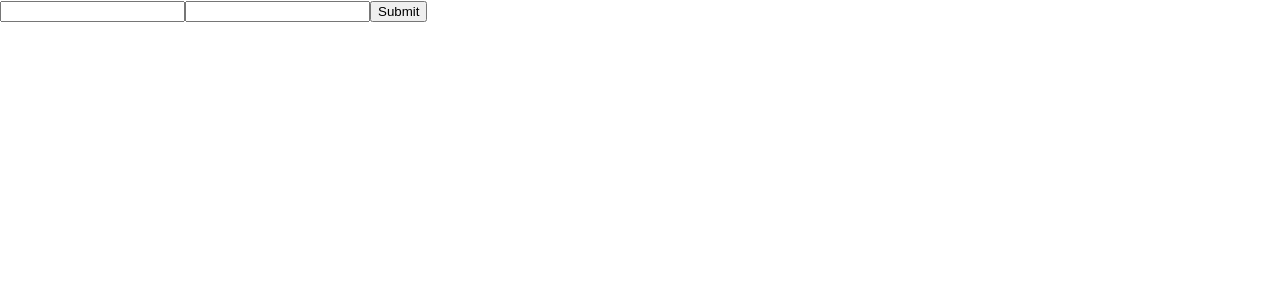
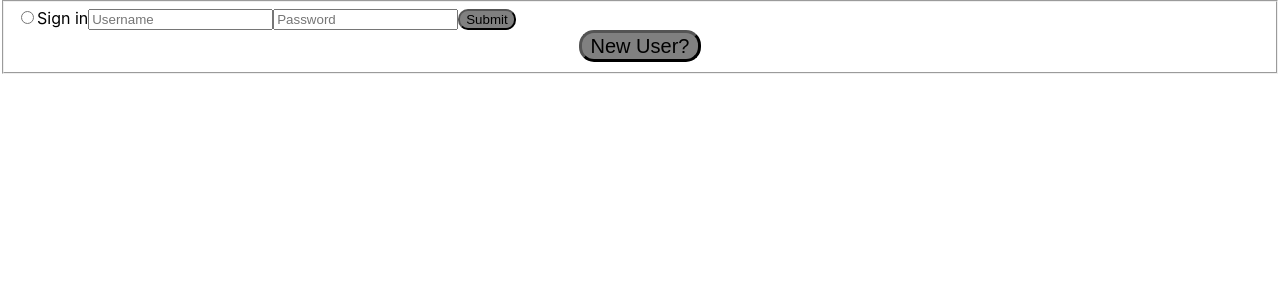
Before and after one commit to rrrachelrrr/catfe-frontend, a React (Create React App) app: page / in a window 1280 px wide. Shown: the top 300 px of the page. Built offline with nearby package versions, Linux system fonts and the light colour scheme; no server answers.

Commit message:
css and create user on front page

```diff
--- /dev/null
+++ b/src/Stylesheets/frontpage.scss
@@ -0,0 +1,101 @@
+// $color-body: #FFCCCC;
+// $color-accent: black;
+// $color-input: #fff;
+//
+// // colors
+//
+//
+// //    fix position radio input off-canvas
+// input[type="radio"] {
+//     position: absolute;
+//     left: -100px;
+// }
+//
+// //    style input fields (note hidden by default)
+// input:not([type="radio"]) {
+//     appearance: none;
+//     background-color: $color-input;
+//     display: block;
+//     transition: 300ms ease;
+//     border-radius: 7px;
+//     border: 0;
+//     max-height: 0;
+//     margin: 0;
+//     padding: 0 10px;
+//     overflow: hidden;
+//     width: 250px;
+//     opacity: 0;
+//     font-size: 16px;
+//     text-align: center;
+//     outline: 0;
+// }
+//
+// //    show input based on radio selection
+// [id="sign-in"]:checked ~ input.sign-in{
+//     max-height: 40px;
+//     padding: 10px;
+//     margin: 10px 0;
+//     opacity: 1;
+// }
+//
+//
+// //    submit button
+// button {
+//     width: 250px;
+//     height: 40px;
+//     border-radius: 7px;
+//     background-color: $color-accent;
+//     font-size: 0;
+//     &:before { font-size: 16px; }
+// }
+//
+// //    show botton text based on radio selection
+// [id="sign-in"]:checked ~ button:before { content: 'Sign In'; }
+//
+//
+// //
+// label {
+//     position: relative;
+//     display: inline-block;
+//     text-align: center;
+//     font-weight: 700;
+//     cursor: pointer;
+//     color: $color-accent;
+//     transition: 300ms ease;
+//     width: calc(100% / 2 - 4px);
+//
+//     //    pointer arrow
+//     &:after {
+//         content: '';
+//         border: 10px solid transparent;
+//         position: absolute;
+//         bottom: -10px;
+//         left: calc(100% );
+//         transition: inherit;
+//     }
+// }
+//
+// //     set active label marker
+// [id="sign-in"]:checked ~ [for="sign-in"]{
+//     color: $color-input;
+//     &:after {
+//         border-bottom-color: $color-input;
+//     }
+// }
+//
+//
+// //    flex does not work well on fiedset
+// //    why we use a styling wrapper
+// .log-in {
+//     display: flex;
+//     justify-content: center;
+//     align-items: center;
+//     flex-wrap: wrap;
+//     height: 300px;
+//     text-align: center;
+// }
+//
+// body {
+//     background-color: $color-body;
+//     font-size: 16px;
+// }
--- /dev/null
+++ b/src/Stylesheets/signuppage.scss
@@ -0,0 +1,46 @@
+
+.btn {
+  text-align: center;
+  top: 30%;
+  left: 42%;
+  zoom: 1.5;
+}
+
+button {
+  border-radius: 10px;
+  background-color: grey;
+  outline: inherit;
+}
+
+button:hover {
+  background-color: pink;
+}
+
+.modal {
+  position: absolute;
+  z-index: 1;
+  width: 100%;
+  height: 100%;
+  background-color: rgba(0, 0, 0, 0.25);
+}
+
+.modal_content {
+  background-color: white;
+  position: absolute;
+  top: 20%;
+  left: 30%;
+  width: 40%;
+  padding: 20px;
+  border-radius: 5px;
+  border: 2px solid black;
+}
+
+.close {
+  color: Black;
+  float: right;
+}
+
+.close:hover {
+  color: cyan;
+  cursor: pointer;
+}
--- a/src/components/frontPage/FrontPage.js
+++ b/src/components/frontPage/FrontPage.js
@@ -1,4 +1,8 @@
 import React, { Component } from 'react';
+import '../../Stylesheets/frontpage.scss';
+import SignupPage from './SignupPage.js'
+import {withRouter} from 'react-router-dom'
+
 
 
 class FrontPage extends Component {
@@ -6,7 +10,8 @@ class FrontPage extends Component {
 
   state={
     username: '',
-    password: ''
+    password: '',
+    seen: false
   }
 
   handleChange = event => {
@@ -35,19 +40,57 @@ class FrontPage extends Component {
     })
   }
 
+  togglePop = () => {
+    this.setState({
+      seen: !this.state.seen
+    });
+  };
+
 
   render() {
     return (
-      <div>
-      <form onSubmit={this.handleSubmit}>
-      <input onChange={this.handleChange} type='text' name='username' value={this.state.username}/>
-      <input onChange={this.handleChange} type='password' name='password' value={this.state.password}/>
-      <input type='submit'/>
+      <div id='frontpage'>
+      <div className='log-in'>
+      <fieldset>
+
+      <form onSubmit={this.handleSubmit} >
+      <input type="radio" name="rg" id="sign-in" />
+
+      <label for="sign-in">Sign in</label>
+
+
+
+      <input
+      onChange={this.handleChange}
+      type='text'
+      name='username'
+      value={this.state.username}
+      placeholder="Username"
+      className="sign-up sign-in reset"/>
+
+      <input
+      onChange={this.handleChange}
+      type='password'
+      name='password'
+      value={this.state.password}
+      placeholder="Password"
+      className="sign-up sign-in"/>
+
+      <button>Submit</button>
       </form>
+      <div className='new-user'>
+      <div className="btn" onClick={this.togglePop}>
+      <button>New User?</button>
+      </div>
+      {this.state.seen ? <SignupPage toggle={this.togglePop} /> : null}
+      </div>
+      </fieldset>
+
+      </div>
       </div>
     );
   }
 
 }
 
-export default FrontPage;
+export default withRouter(FrontPage);
--- a/src/components/frontPage/SignupPage.js
+++ b/src/components/frontPage/SignupPage.js
@@ -1,10 +1,76 @@
 import React, { Component } from 'react';
+import '../../Stylesheets/signuppage.scss';
 
 class SignupPage extends Component {
+  state={
+    name:'',
+    username:'',
+    password:''
+  }
+
+  handleClick = () => {
+    this.props.toggle();
+  };
+
+  handleChange = event => {
+    this.setState(
+      {[event.target.name]: event.target.value}
+    )
+  }
+
+  handleSubmit = event => {
+    event.preventDefault()
+    fetch('http://localhost:3000/users',{
+      method: "POST",
+      headers: {
+        'content-type': 'application/json'
+      },
+      body: JSON.stringify(this.state)
+    })
+    .then(alert("You have succesfully created a meow account"))
+    // .then(this.props.history.push('/catfe'))
+  }
+
 
   render() {
     return (
-      <div>hello from signup</div>
+      <div id='signuppage'>
+      <div className="modal">
+        <div className="modal_content">
+          <span className="close" onClick={this.handleClick}>
+            &times;
+          </span>
+          <form onSubmit={this.handleSubmit}>
+            <h3>Register!</h3>
+            <label>
+              Name:
+            </label>
+            <input
+            type="text"
+            name="name"
+            onChange={this.handleChange}/>
+            <br/>
+            <label>
+              Username:
+            </label>
+            <input
+            type="text"
+            name="username"
+            onChange={this.handleChange}/>
+            <br/>
+            <label>
+              Password:
+            </label>
+            <input
+            type="password"
+            name="password"
+            onChange={this.handleChange}/>
+            <br />
+            <input type="submit" value="Register" />
+          </form>
+        </div>
+      </div>
+      </div>
     );
   }
 
```
